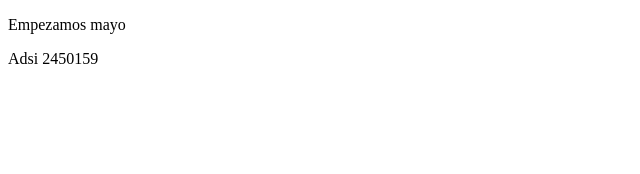
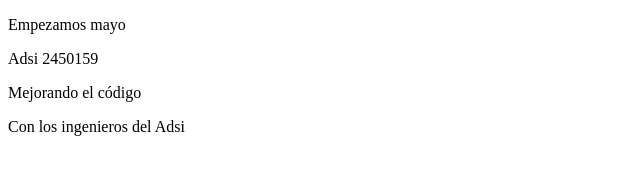
Before and after one commit to morita100604/Almacen-ADSI, a plain HTML site: page index.html in a window 1280 px wide. Shown: the whole page, without its empty margins (0-640 px from the left). Drawn offline with Linux system fonts and the light colour scheme.

Commit message:
Update index.html

```diff
--- a/index.html
+++ b/index.html
@@ -9,5 +9,7 @@
 <body>
     <p>Empezamos mayo</p>
     <p>Adsi 2450159</p>
+    <p>Mejorando el código</p>
+    <p>Con los ingenieros del Adsi</p>
 </body>
 </html>
```
